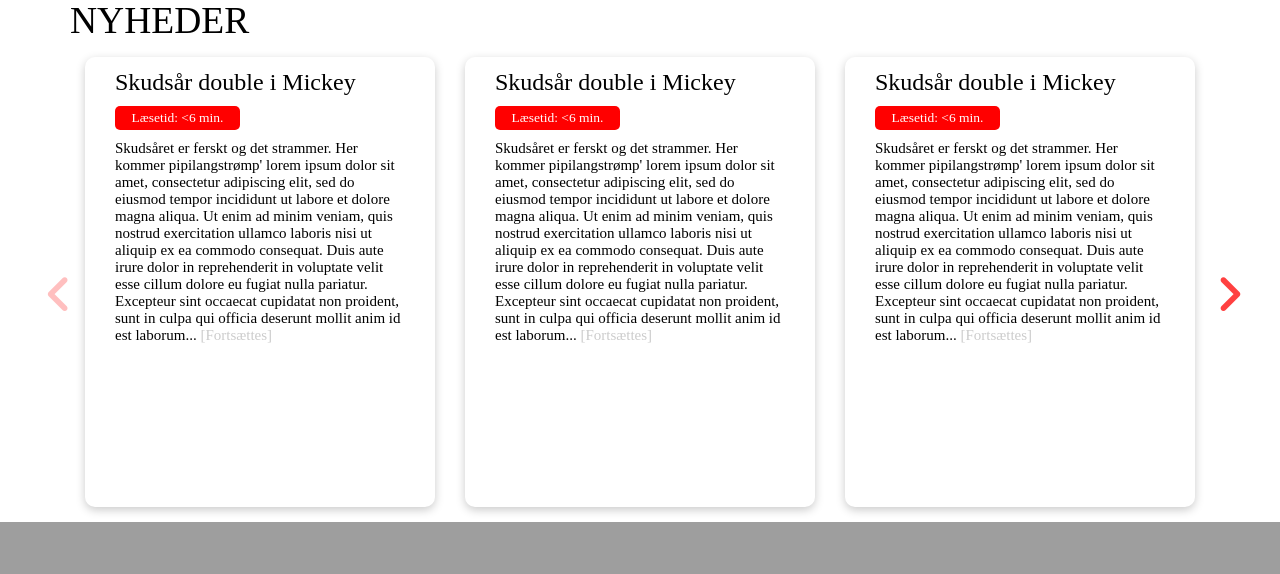
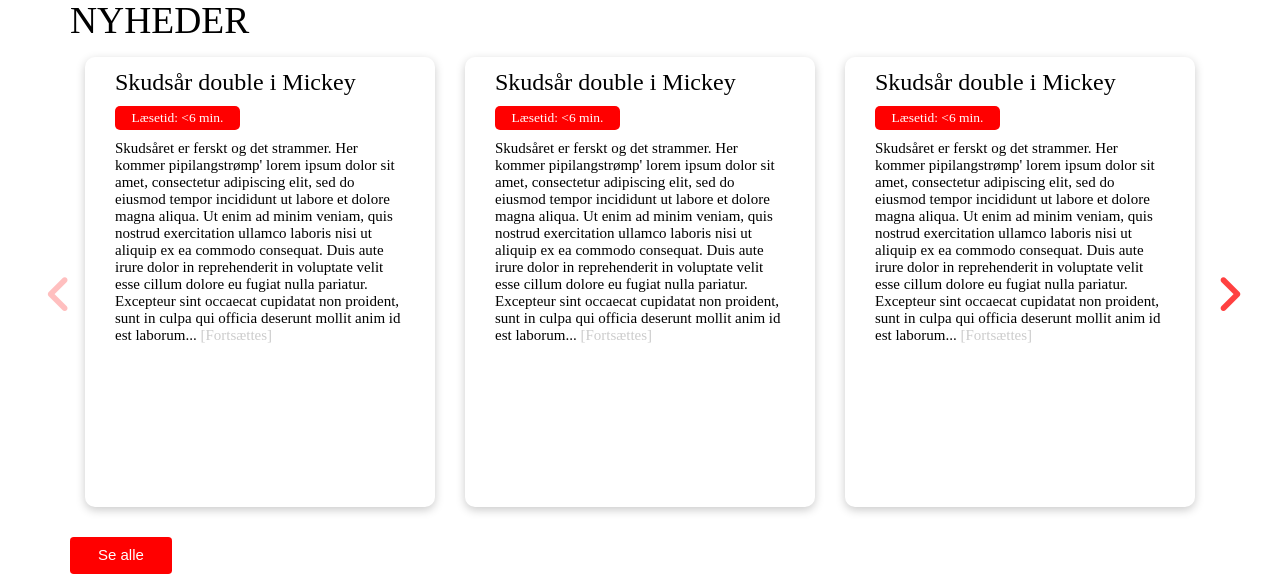
Before and after one commit to mito121/dart-odense, a PHP site: page / in a window 1280 px wide. Shown: the part 801-1375 px from the top of the page. Before the commit the page ends 1323 px from the top, so only its background shows below. Run offline with PHP 8.4, Linux system fonts and the light colour scheme; style sheets or scripts are compiled from the project's sources; some libraries are stand-ins or nearby versions.

Commit message:
added see all news button

```diff
--- a/assets/css/style.css
+++ b/assets/css/style.css
@@ -142,8 +142,10 @@
   mix-blend-mode: difference;
 }
 
-.cta {
+.btn-primary {
   background-color: red;
+  color: white;
+  padding: 6px 1.8rem;
 }
 
 /* slick */
@@ -181,6 +183,10 @@
   margin-bottom: 10px;
 }
 
+.slick-initialized {
+  margin-bottom: 15px;
+}
+
 .tbc {
   color: #ccc;
 }
--- a/assets/scss/style.scss
+++ b/assets/scss/style.scss
@@ -156,9 +156,10 @@
   mix-blend-mode: difference;
 }
 
-.cta {
+.btn-primary {
   background-color: $primary;
-
+  color: white;
+  padding: 6px 1.8rem;
 }
 
 /* slick */
@@ -201,6 +202,10 @@
   }
 }
 
+.slick-initialized{
+  margin-bottom: 15px;
+}
+
 .tbc {
   color: #ccc;
 }
--- a/pages/forside.php
+++ b/pages/forside.php
@@ -14,7 +14,7 @@
 <!-- News -->
 <section>
     <div class="wrapper">
-        <h1 class="ml-11 mt-6 mb-4">NYHEDER</h1>
+        <h1 class="ml-4 mt-6 mb-4">NYHEDER</h1>
 
         <div class="slick-slider">
             <div class="slick-slide">
@@ -96,9 +96,11 @@
                     </div>
                 </div>
             </div>
+        </div>
+        <div class="w-full flex justify-end">
+            <button class="btn btn-primary mr-4">Se alle</button>
+        </div>
 
-
-        </div>
     </div>
 
 </section>
```
Also changed, not shown: 1 other file.
